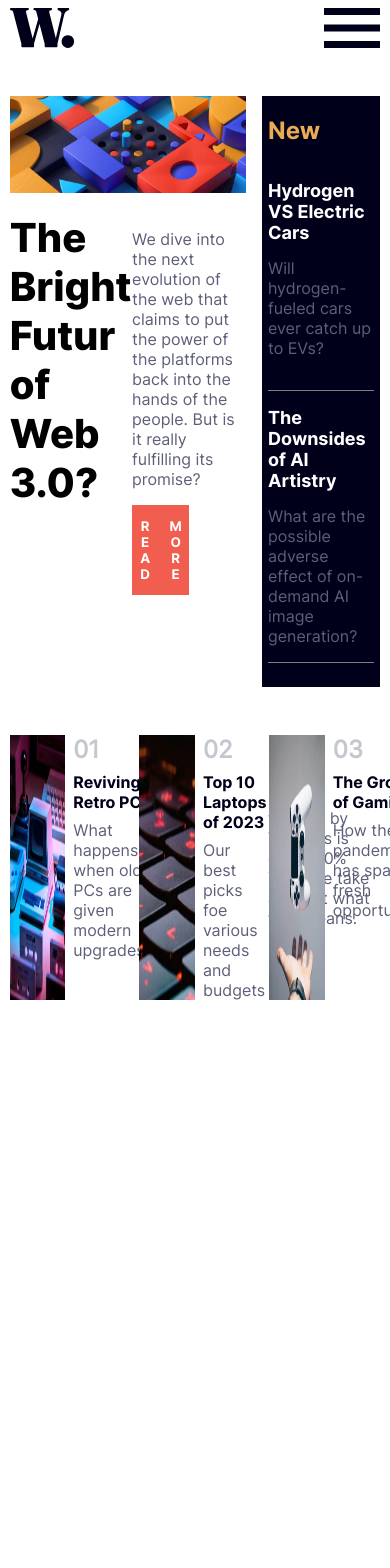
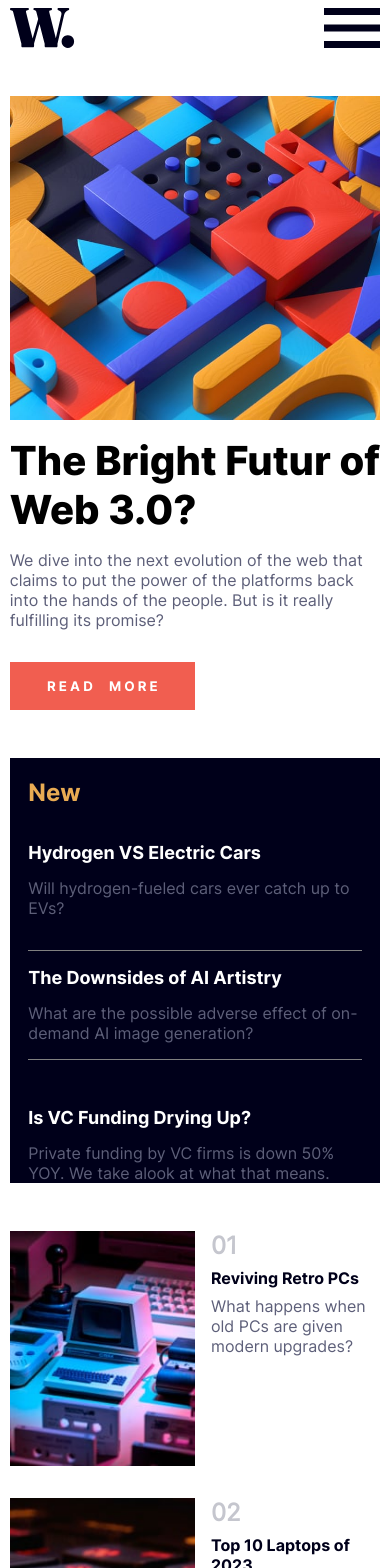
Before and after one commit to TahiryAllaoui/Homepage-component, a React (Vite) app: page / in a window 390 px wide. Shown: the top 1568 px of the page. Before the commit the page ends 1000 px from the top, so only its background shows below. Built offline with nearby package versions, Linux system fonts and the light colour scheme.

Commit message:
All done

```diff
--- a/src/components/Footer.tsx
+++ b/src/components/Footer.tsx
@@ -4,7 +4,7 @@ import gaming from '../assets/images/image-gaming-growth.jpg'
 import '../style/Footer.scss'
 
 const Footer = () => {
-    return <footer>
+    return <div className='foot'>
         <div className='footer-item'>
             <img src={retro} alt="" />
             <div className="inner-footer">
@@ -29,7 +29,7 @@ const Footer = () => {
                 <p>How the pandemic has sparked fresh opportunities</p>
             </div>
         </div>
-    </footer>
+    </div>
 };
 
 export default Footer;
--- a/src/components/Section.tsx
+++ b/src/components/Section.tsx
@@ -1,11 +1,13 @@
 import '../style/Section.scss'
 import mainSection from '../assets/images/image-web-3-desktop.jpg'
+import mainSectionMobile from '../assets/images/image-web-3-mobile.jpg'
 
 const Section = () => {
 
-    return <section>
+    return <div className='sect'>
         <div className="main-section">
-            <img src={mainSection} alt="" style={{ width: '100%' }} />
+            <img src={mainSection} alt="" className='desktoppng' style={{ width: '100%' }} />
+            <img src={mainSectionMobile} alt="" className='mobilepng' />
             <div className="main-section-article">
                 <h2>The Bright Futur of Web 3.0?</h2>
                 <div className="inner-section-article">
@@ -36,7 +38,7 @@ const Section = () => {
                 </div>
             </div>
         </div>
-    </section>
+    </div>
 };
 
 export default Section;
--- a/src/style/App.scss
+++ b/src/style/App.scss
@@ -16,17 +16,21 @@
   gap: 3rem;
 }
 
-@media (max-width: 416px) {
+@media (max-width: 428px) {
   #root {
     padding: 0;
     margin: 0;
+    width: 100%;
+    height: auto;
   }
 
   .app {
     width: 95%;
-    height: 100%;
+    height: auto;
     padding-top: 0.5rem;
     margin: 0;
+    display: flex;
+    flex-direction: column;
 
     #back {
       width: 100%;
--- a/src/style/Footer.scss
+++ b/src/style/Footer.scss
@@ -5,7 +5,7 @@
     src: url('../assets/fonts/static/Inter-Bold.ttf');
 }
 
-footer {
+.foot {
     display: flex;
     justify-content: space-between;
     width: 100%;
@@ -54,3 +54,16 @@ footer {
         }
     }
 }
+
+@media (max-width: 428px) {
+    .foot {
+        flex-direction: column;
+        gap: 2rem;
+
+        .footer-item {
+            width: 100%;
+            gap: 1rem;
+        }
+
+    }
+}
--- a/src/style/Section.scss
+++ b/src/style/Section.scss
@@ -12,10 +12,14 @@
 
 @import './color.scss';
 
-section {
+.sect {
     display: flex;
     gap: 1rem;
     height: 70%;
+
+    .mobilepng {
+        display: none;
+    }
 
     .main-section {
         width: 100%;
@@ -109,3 +113,57 @@ section {
         }
     }
 }
+
+@media (max-width: 428px) {
+    .sect {
+        flex-direction: column;
+        width: 100%;
+        height: auto;
+
+        .main-section {
+            display: flex;
+            flex-direction: column;
+            width: 100%;
+            height: auto;
+
+            .desktoppng {
+                display: none;
+            }
+
+            .mobilepng {
+                display: block;
+                width: 100%;
+            }
+
+            .main-section-article {
+                width: 100%;
+                flex-direction: column;
+                gap: 0;
+
+                h2 {
+                    padding: 0;
+                    margin: 0;
+                    width: 100%;
+                }
+
+                .inner-section-article {
+                    width: 100%;
+
+                    button {
+                        margin-top: 2rem;
+                        border: 0;
+                        width: 50%;
+                        height: 3rem;
+                        margin-bottom: 2rem;
+                    }
+                }
+            }
+
+        }
+
+        .side-section {
+            width: 100%;
+            height: 100%
+        }
+    }
+}
--- a/src/style/index.css
+++ b/src/style/index.css
@@ -29,9 +29,10 @@ body {
 }
 
 
-@media (max-width: 416px) {
+@media (max-width: 428px) {
   :root {
     width: 100%;
+    height: 100svh;
     padding: 0;
     margin: 0;
   }
@@ -40,6 +41,7 @@ body {
     width: 100%;
     padding: 0;
     margin: 0;
+    height: 100svh;
   }
 
 }
```
